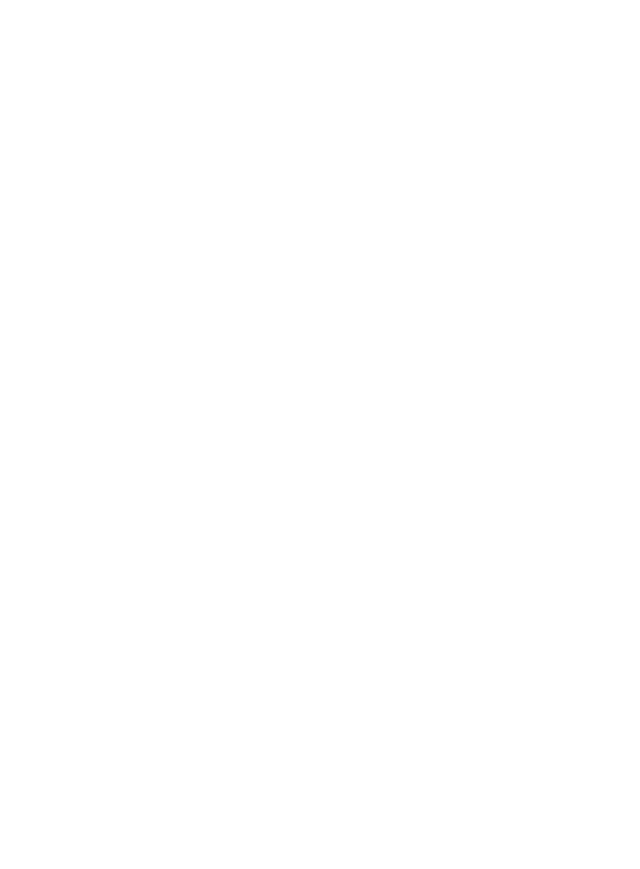
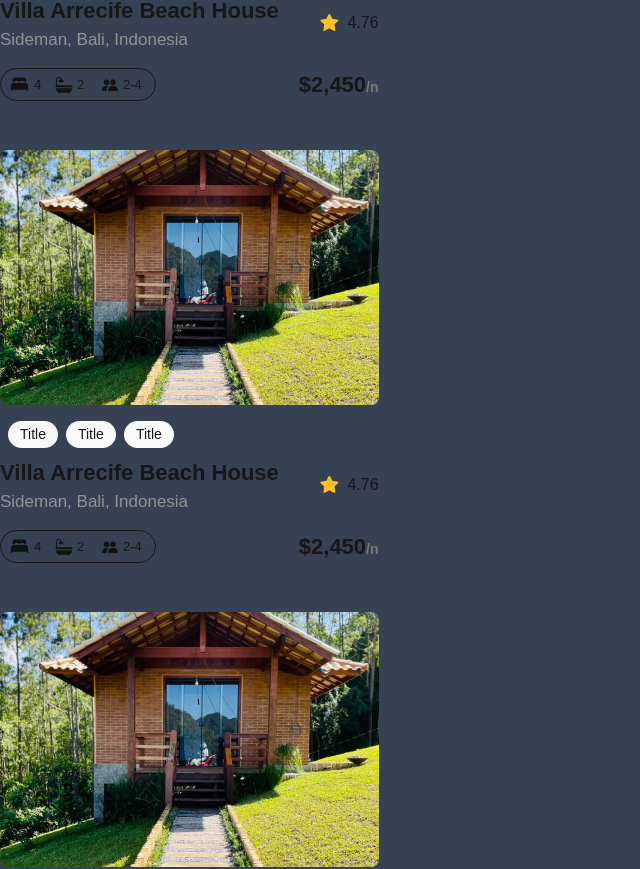
Before and after one commit to TimothyNjau/alx-project-0x00-setup, a Next.js app in the folder alx-project-0x00/: page /landing in a window 1280 px wide. Shown: the part 380-1249 px from the top of the page, without its empty margins (0-640 px from the left). Before the commit the page ends 800 px from the top, so only its background shows below. Built offline with nearby package versions, Linux system fonts and the light colour scheme.

Commit message:
feat: enhance Landing component layout and add multiple Card instances

```diff
--- a/alx-project-0x00/pages/landing.tsx
+++ b/alx-project-0x00/pages/landing.tsx
@@ -1,7 +1,12 @@
+import Card from "@/components/Card";
+
 const Landing: React.FC = () => {
     return (
-        <div>
+        <div className="flex flex-col gap-10 justify-items bg-gray-700">
             <h1 className="text-xl font-extralight">Landing Page</h1>
+            <Card />
+            <Card />
+            <Card />
         </div>
     )
 }
```
